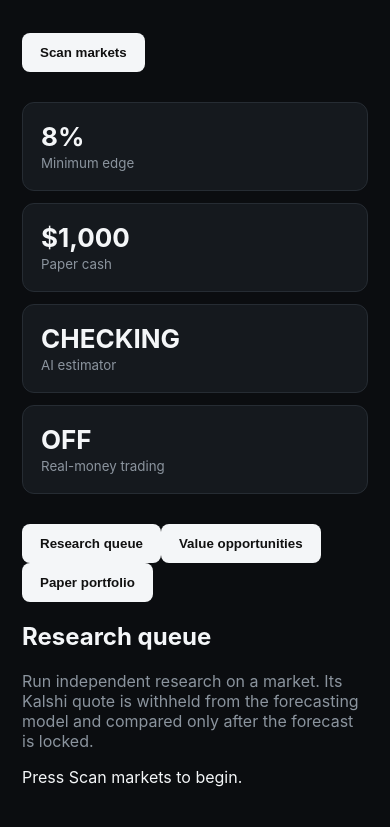
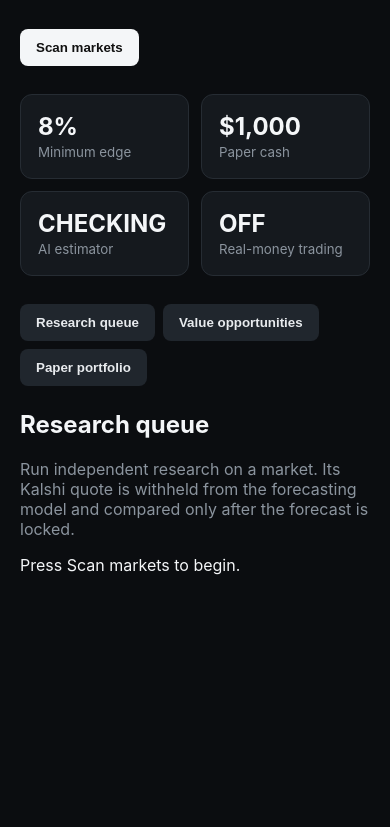
Before and after one commit to jonathandbronson/kalshi-ai-trader-v2, a website: page public/index.html in a window 390 px wide. Shown: the part 140-967 px from the top of the page. After the commit the page ends 844 px from the top, so only its background shows below. Drawn offline with Linux system fonts and the light colour scheme.

Commit message:
Finish V1: public/app.css

```diff
--- a/public/app.css
+++ b/public/app.css
@@ -1 +1 @@
-:root{font-family:Inter,ui-sans-serif,system-ui;background:#0b0d10;color:#f4f6f8}*{box-sizing:border-box}body{margin:0}main{max-width:1100px;margin:auto;padding:40px 22px}header{display:flex;justify-content:space-between;align-items:center;gap:20px}h1{font-size:34px;margin:0}h1 span{color:#8b949e}p{color:#a9b1ba}button{background:#f4f6f8;color:#111;border:0;border-radius:8px;padding:12px 18px;font-weight:700;cursor:pointer}.stats{display:grid;grid-template-columns:repeat(3,1fr);gap:12px;margin:30px 0}.stats article,.market{background:#15191e;border:1px solid #262c33;border-radius:12px;padding:18px}.stats b{display:block;font-size:26px}.stats small,.muted{color:#8b949e}.market{margin:10px 0}.market h3{margin:0 0 7px}.meta{font-size:13px;color:#8b949e}.badge{display:inline-block;padding:4px 8px;border:1px solid #3a424c;border-radius:999px;margin-right:6px}@media(max-width:650px){header{align-items:flex-start;flex-direction:column}.stats{grid-template-columns:1fr}}
+:root{font-family:Inter,ui-sans-serif,system-ui;background:#0b0d10;color:#f4f6f8}*{box-sizing:border-box}body{margin:0}main{max-width:1180px;margin:auto;padding:36px 20px}header{display:flex;justify-content:space-between;align-items:center;gap:20px}h1{font-size:34px;margin:0}h1 span,.muted,.meta{color:#8b949e}p{color:#a9b1ba}button{background:#f4f6f8;color:#111;border:0;border-radius:8px;padding:11px 16px;font-weight:700;cursor:pointer}button:disabled{opacity:.45;cursor:not-allowed}.stats{display:grid;grid-template-columns:repeat(4,1fr);gap:12px;margin:28px 0}.stats article,.card{background:#15191e;border:1px solid #262c33;border-radius:12px;padding:17px}.stats b{display:block;font-size:24px}.stats small{color:#8b949e}nav{display:flex;gap:8px;margin:0 0 24px;flex-wrap:wrap}nav button{background:#20262d;color:#e8ebee}.card{margin:10px 0}.card h3{margin:0 0 8px}.row{display:flex;justify-content:space-between;gap:15px;align-items:center}.badge{display:inline-block;padding:4px 8px;border:1px solid #3a424c;border-radius:999px;margin:4px 6px 4px 0;font-size:12px}.good{border-color:#4c8}.warn{border-color:#d99}.edge{font-size:24px;font-weight:800}.error{color:#ff9b9b}.sources{font-size:13px;color:#a9b1ba;margin-top:10px}@media(max-width:700px){header{align-items:flex-start;flex-direction:column}.stats{grid-template-columns:1fr 1fr}.row{align-items:flex-start;flex-direction:column}}
```
